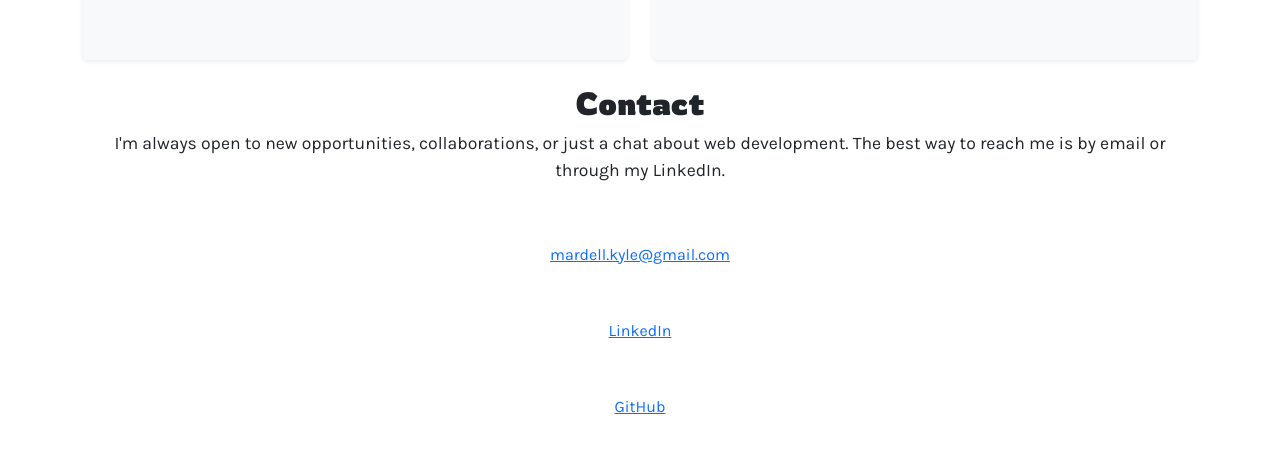
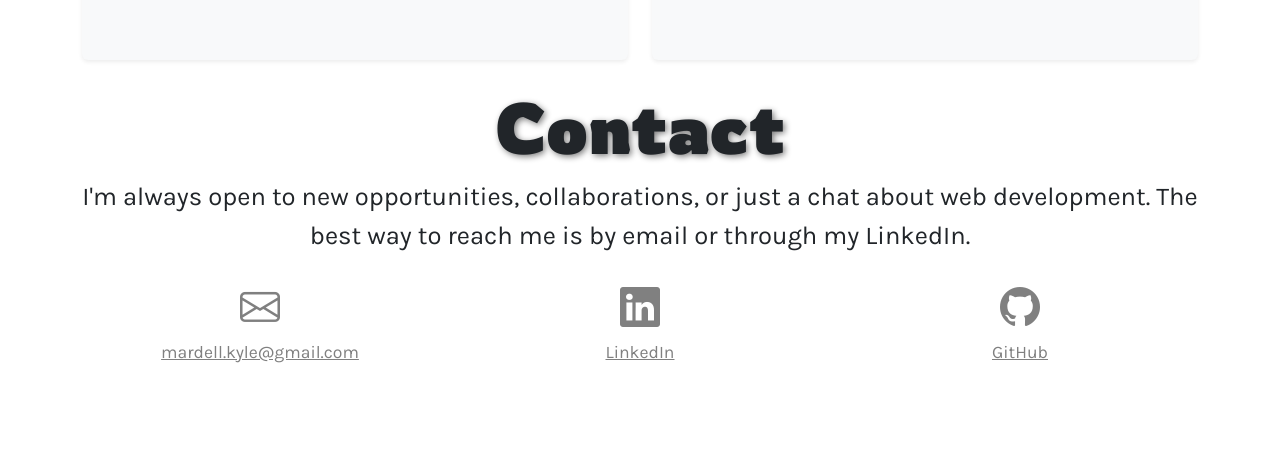
Before and after one commit to KyleMardell/portfolio-25, a Next.js app: page / in a window 1280 px wide. Shown: the part 4058-4507 px from the top of the page. Built offline with nearby package versions, Linux system fonts and the light colour scheme.

Commit message:
Add styles to contact section.

```diff
--- a/package.json
+++ b/package.json
@@ -11,6 +11,7 @@
   "dependencies": {
     "aos": "^3.0.0-beta.6",
     "bootstrap": "^5.3.8",
+    "bootstrap-icons": "^1.13.1",
     "next": "15.5.2",
     "react": "19.1.0",
     "react-bootstrap": "^2.10.10",
--- /dev/null
+++ b/src/app/components/Contact.module.css
@@ -0,0 +1,30 @@
+.SectionTitle {
+    font-size: 3rem;
+    text-shadow: gray 2px 2px 6px;
+}
+
+.ContactLink {
+    color: gray;
+}
+
+.ContactIcon {
+    font-size: 1.6rem;
+}
+
+@media screen and (min-width: 768px) {
+    .SectionTitle {
+        font-size: 4.5rem;
+    }
+
+    .ContactIcon {
+        font-size: 2.5rem;
+    }
+
+    .ContactText {
+        font-size: 1.6rem;
+    }
+
+    .ContactLink {
+        font-size: 1.1rem;
+    }
+}
--- a/src/app/components/Contact.tsx
+++ b/src/app/components/Contact.tsx
@@ -1,5 +1,5 @@
 import { Container, Row, Col } from 'react-bootstrap';
-
+import styles from './Contact.module.css';
 
 const Contact = () => {
     return (
@@ -7,36 +7,40 @@ const Contact = () => {
             <Container>
                 <Row>
                     <Col className="text-center">
-                        <h2>Contact</h2>
-                        <p>
+                        <h2 className={styles.SectionTitle}>Contact</h2>
+                        <p className={styles.ContactText}>
                             I'm always open to new opportunities, collaborations, or just a chat about web development.
                             The best way to reach me is by email or through my LinkedIn.
                         </p>
                     </Col>
                 </Row>
 
-                <Row className="justify-content-center mt-4">
-                    <Col xs="auto" className="text-center">
-                        <a href="mailto:mardell.kyle@gmail.com" className="d-block mb-3">
-                            <i className="bi bi-envelope" style={{ fontSize: "1.5rem" }}></i><br />
+                <Row className="justify-content-center mt-4 mb-5">
+                    <Col xs="12" lg="4" className="text-center">
+                        <a href="mailto:mardell.kyle@gmail.com" className={`d-block mb-3 ${styles.ContactLink}`}>
+                            <i className={`bi bi-envelope ${styles.ContactIcon}`}></i><br />
                             mardell.kyle@gmail.com
                         </a>
-                        <a
+                    </Col>
+                    <Col xs="12" lg="4" className="text-center">
+                    <a
                             href="https://www.linkedin.com/in/kyle-mardell-7b4648288"
                             target="_blank"
                             rel="noopener noreferrer"
-                            className="d-block mb-3"
+                            className={`d-block mb-3 ${styles.ContactLink}`}
                         >
-                            <i className="bi bi-linkedin" style={{ fontSize: "1.5rem" }}></i><br />
+                            <i className={`bi bi-linkedin ${styles.ContactIcon}`}></i><br />
                             LinkedIn
                         </a>
-                        <a
+                    </Col>
+                    <Col xs="12" lg="4" className="text-center">
+                    <a
                             href="https://github.com/KyleMardell"
                             target="_blank"
                             rel="noopener noreferrer"
-                            className="d-block"
+                            className={`d-block mb-3 ${styles.ContactLink}`}
                         >
-                            <i className="bi bi-github" style={{ fontSize: "1.5rem" }}></i><br />
+                            <i className={`bi bi-github ${styles.ContactIcon}`}></i><br />
                             GitHub
                         </a>
                     </Col>
--- a/src/app/layout.tsx
+++ b/src/app/layout.tsx
@@ -1,5 +1,6 @@
 import "./globals.css";
 import 'bootstrap/dist/css/bootstrap.min.css';
+import 'bootstrap-icons/font/bootstrap-icons.css';
 import type { Metadata } from "next";
 
 import AOSInit from "./aos-init";
```
Also changed, not shown: 1 other file (tests, documents, lock files or other folders).
